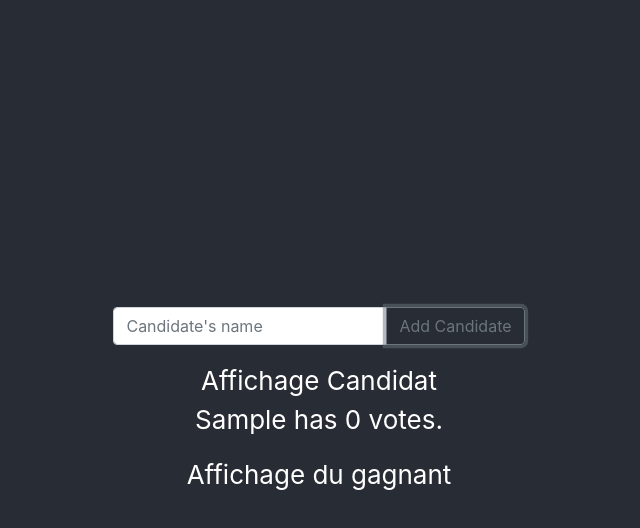
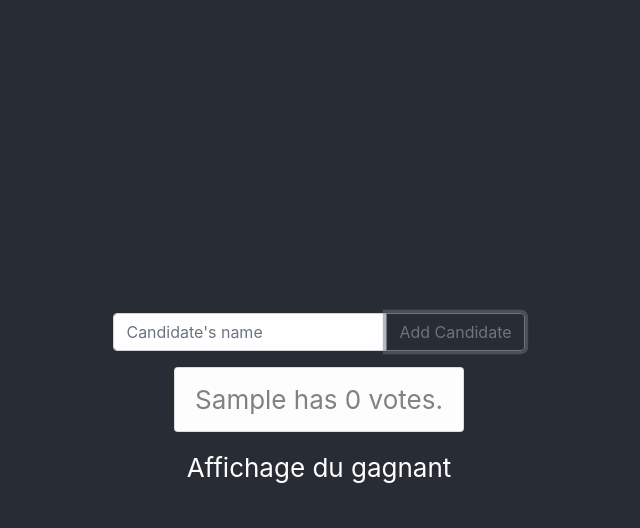
Before and after one commit to MrSlyP/Team-Project-React-Voting-Boot, a React (Create React App) app: page / in a window 1280 px wide. Both pictures are taken after typing "Sample" into the empty fields and a click on the button "Add Candidate". Shown: the top 528 px of the page, without its empty margins (321-961 px from the left). Built offline with nearby package versions, Linux system fonts and the light colour scheme.

Commit message:
ajout bootstrap styling

```diff
--- a/src/ListCandidat.js
+++ b/src/ListCandidat.js
@@ -5,16 +5,16 @@ function ListCandidat(props) {
     //sont ajoutés.
     const listeC = props.liste
 
-    return (
-      <div>
-           Affichage Candidat {" "}
-
-         {listeC.map(({ name, nbVote }) => (
-        <p key={name}>{name} has {nbVote} votes.</p>
-      ))}
 
 
-      </div>
+    return (
+      <ul className="list-group mb-3">
+         {listeC.map(({ name, nbVote }) => (
+        <li className="list-group-item list-group-item-light"
+        key={name}>{name} has {nbVote} votes.
+        </li>
+      ))}
+      </ul>
     );
   }
 
```
